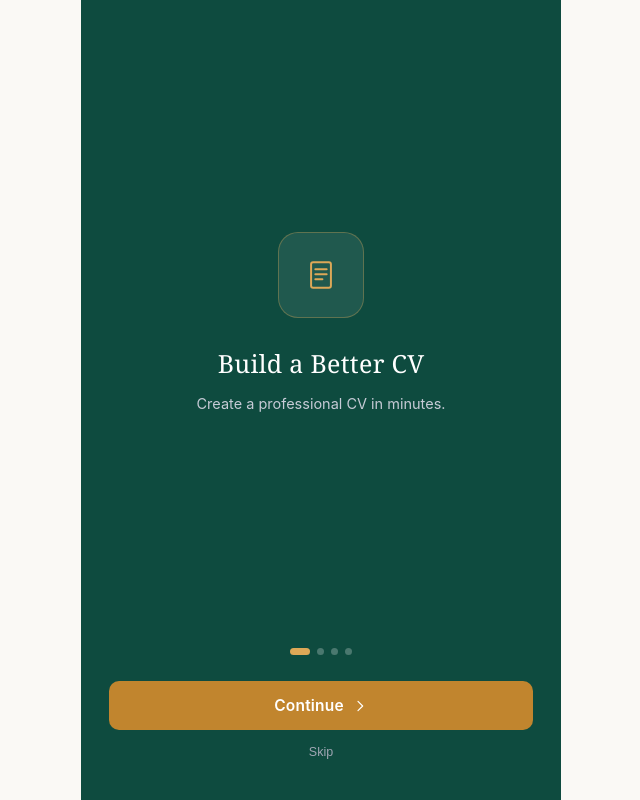
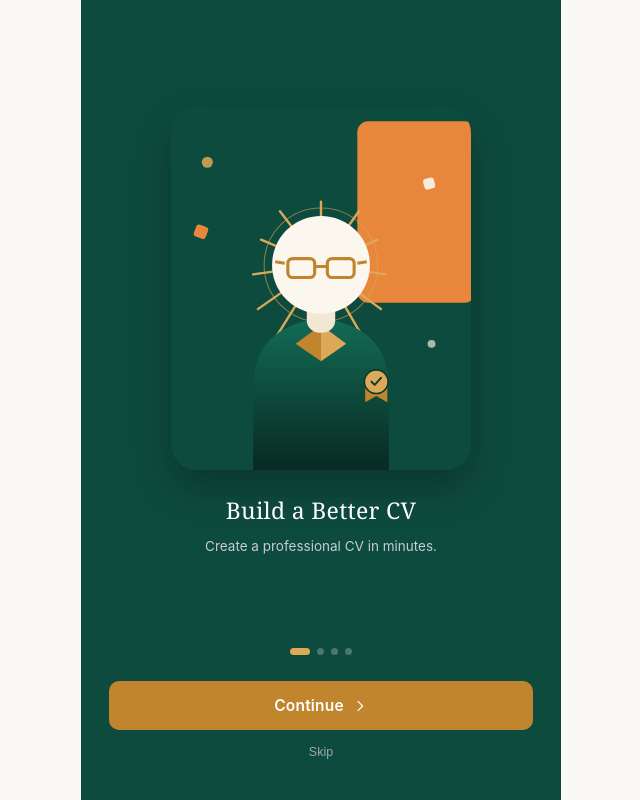
Before and after one commit to klite12/classic-cv-builder-frontend, a React (Vite) app: page / in a window 1280 px wide. Both pictures are taken after a click on the button "Open Web App". Shown: the whole page, without its empty margins (319-959 px from the left). Built offline with nearby package versions, Linux system fonts and the light colour scheme.

Commit message:
Add OnboardingHero component to onboarding flow

```diff
--- a/src/App.jsx
+++ b/src/App.jsx
@@ -952,6 +952,59 @@ function CVThumb({ cv, width = 160 }) {
    ONBOARDING
    ========================================================================= */
 
+function OnboardingHero() {
+  return (
+    <svg viewBox="0 0 380 460" style={{ width: "100%", maxWidth: 300, borderRadius: 26, boxShadow: "0 18px 40px rgba(0,0,0,.28)" }}>
+      <defs>
+        <clipPath id="cardClip"><rect x="0" y="0" width="380" height="460" rx="26" /></clipPath>
+        <linearGradient id="blazer" x1="0" y1="0" x2="0" y2="1">
+          <stop offset="0%" stopColor="#136B55" />
+          <stop offset="100%" stopColor="#082A22" />
+        </linearGradient>
+      </defs>
+      <g clipPath="url(#cardClip)">
+        <rect x="0" y="0" width="380" height="460" fill="#0E4B3F" />
+        <rect x="236" y="18" width="150" height="230" rx="14" fill="#E8873B" />
+        <g stroke="#DDA857" strokeWidth="3" strokeLinecap="round">
+          <line x1="190" y1="200" x2="190" y2="120" />
+          <line x1="190" y1="200" x2="238" y2="132" />
+          <line x1="190" y1="200" x2="262" y2="168" />
+          <line x1="190" y1="200" x2="272" y2="212" />
+          <line x1="190" y1="200" x2="266" y2="256" />
+          <line x1="190" y1="200" x2="242" y2="290" />
+          <line x1="190" y1="200" x2="138" y2="132" />
+          <line x1="190" y1="200" x2="114" y2="168" />
+          <line x1="190" y1="200" x2="104" y2="212" />
+          <line x1="190" y1="200" x2="110" y2="256" />
+          <line x1="190" y1="200" x2="134" y2="290" />
+        </g>
+        <circle cx="190" cy="200" r="72" fill="none" stroke="#DDA857" strokeWidth="1.4" opacity="0.55" />
+        <path d="M104 460 L104 356 Q104 278 190 268 Q276 278 276 356 L276 460 Z" fill="url(#blazer)" />
+        <path d="M158 300 L190 276 L190 322 Z" fill="#C1852E" />
+        <path d="M222 300 L190 276 L190 322 Z" fill="#DDA857" />
+        <rect x="172" y="230" width="36" height="56" rx="16" fill="#F1E7D2" />
+        <circle cx="190" cy="200" r="62" fill="#FBF7EE" />
+        <g stroke="#C1852E" strokeWidth="4" fill="none" strokeLinejoin="round">
+          <rect x="148" y="192" width="34" height="24" rx="6" />
+          <rect x="198" y="192" width="34" height="24" rx="6" />
+          <line x1="182" y1="202" x2="198" y2="202" />
+          <line x1="144" y1="198" x2="132" y2="196" />
+          <line x1="236" y1="198" x2="248" y2="196" />
+        </g>
+        <g transform="translate(246, 340)">
+          <path d="M0 0 L28 0 L28 34 L14 26 L0 34 Z" fill="#C1852E" />
+          <circle cx="14" cy="8" r="15" fill="#DDA857" stroke="#0A3A30" strokeWidth="2" />
+          <path d="M8 8 L12 12 L20 3" fill="none" stroke="#0A3A30" strokeWidth="2.4" strokeLinecap="round" strokeLinejoin="round" />
+        </g>
+        <circle cx="46" cy="70" r="7" fill="#DDA857" opacity="0.85" />
+        <circle cx="330" cy="300" r="5" fill="#F1E7D2" opacity="0.7" />
+        <rect x="30" y="150" width="16" height="16" rx="4" fill="#E8873B" transform="rotate(20 38 158)" />
+        <rect x="320" y="90" width="14" height="14" rx="4" fill="#FBF7EE" opacity="0.9" transform="rotate(-15 327 97)" />
+      </g>
+    </svg>
+  );
+}
+
 function Onboarding({ onDone }) {
   const [i, setI] = useState(0);
   const screens = [
@@ -963,12 +1016,12 @@ function Onboarding({ onDone }) {
   const s = screens[i];
   return (
     <div style={{ height: "100%", display: "flex", flexDirection: "column", background: T.navy, color: "#fff" }}>
-      <div style={{ flex: 1, display: "flex", flexDirection: "column", alignItems: "center", justifyContent: "center", padding: 40, textAlign: "center" }}>
-        <div style={{ width: 84, height: 84, borderRadius: 20, background: "rgba(255,255,255,.08)", border: `1px solid ${T.goldSoft}55`, display: "flex", alignItems: "center", justifyContent: "center", marginBottom: 28 }}>
-          <svg viewBox="0 0 24 24" width="34" height="34" fill="none" stroke={T.goldSoft} strokeWidth="1.4"><rect x="5" y="3" width="14" height="18" rx="1.4" /><path d="M8 8h8M8 11.5h8M8 15h5" strokeLinecap="round" /></svg>
-        </div>
-        <div style={{ fontFamily: "Georgia, serif", fontSize: 25, marginBottom: 12, letterSpacing: 0.3 }}>{s.h}</div>
-        <div style={{ fontSize: 14.5, color: "#C6CBD6", lineHeight: 1.6, maxWidth: 280 }}>{s.t}</div>
+      <div style={{ flex: 1, display: "flex", flexDirection: "column", alignItems: "center", justifyContent: "center", padding: "28px 28px 12px", textAlign: "center" }}>
+        <div style={{ marginBottom: 24, width: "100%", display: "flex", justifyContent: "center" }}>
+          <OnboardingHero />
+        </div>
+        <div style={{ fontFamily: "Georgia, serif", fontSize: 23, marginBottom: 10, letterSpacing: 0.3 }}>{s.h}</div>
+        <div style={{ fontSize: 13.5, color: "#C6CBD6", lineHeight: 1.6, maxWidth: 280 }}>{s.t}</div>
       </div>
       <div style={{ display: "flex", justifyContent: "center", gap: 7, marginBottom: 26 }}>
         {screens.map((_, idx) => (
```
